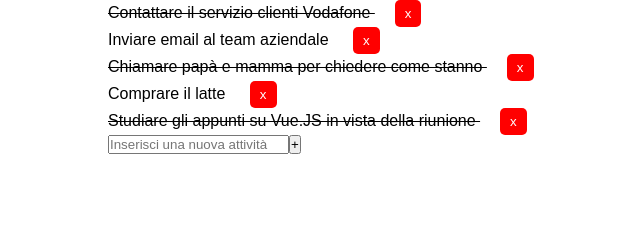
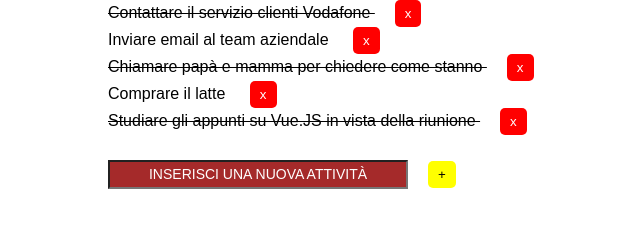
Before and after one commit to fabiomazzilli85/To-Do-List-Vue, a plain HTML site: page index.html in a window 1280 px wide. Shown: the whole page, without its empty margins (32-672 px from the left). Drawn offline with nearby package versions, Linux system fonts and the light colour scheme.

Commit message:
Stilizzati tag di input text, bottone + e placeholder.

```diff
--- a/app.css
+++ b/app.css
@@ -29,3 +29,27 @@ ul, li {
     border-radius: 5px;
     margin-left: 20px;
 }
+
+.add-activity {
+    background-color: brown;
+    color: white;
+    width: 300px;
+    line-height: 25px;
+    margin-top: 25px;
+}
+
+.activityplus {
+    background-color: yellow;
+    padding: 6px 10px;
+    border: none;
+    border-radius: 5px;
+    margin-left: 20px;
+}
+
+::placeholder {
+    color: white;
+    font-family: Arial, Helvetica, sans-serif;
+    font-size: 14px;
+    text-transform: uppercase;
+    text-align: center;
+}
```
